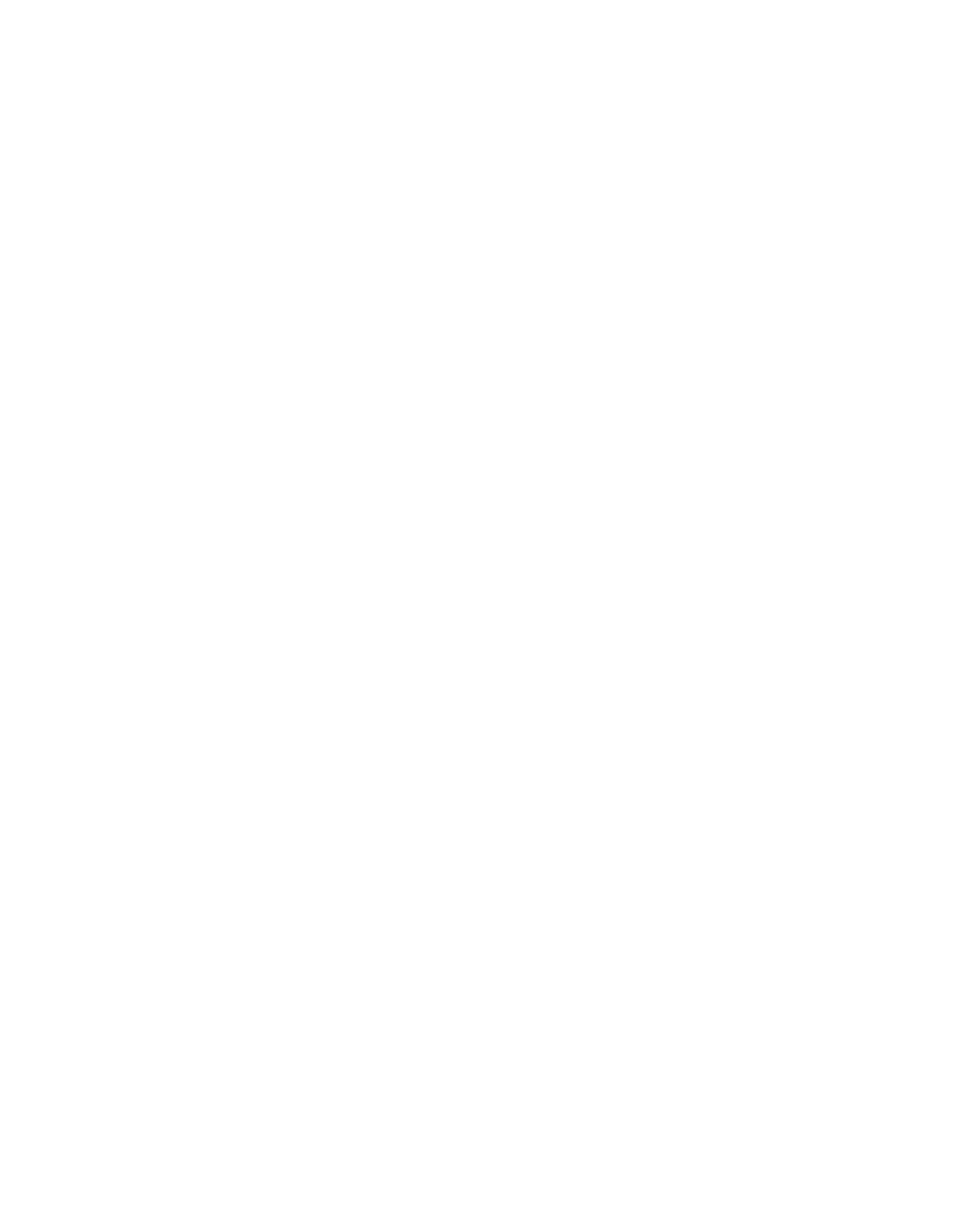
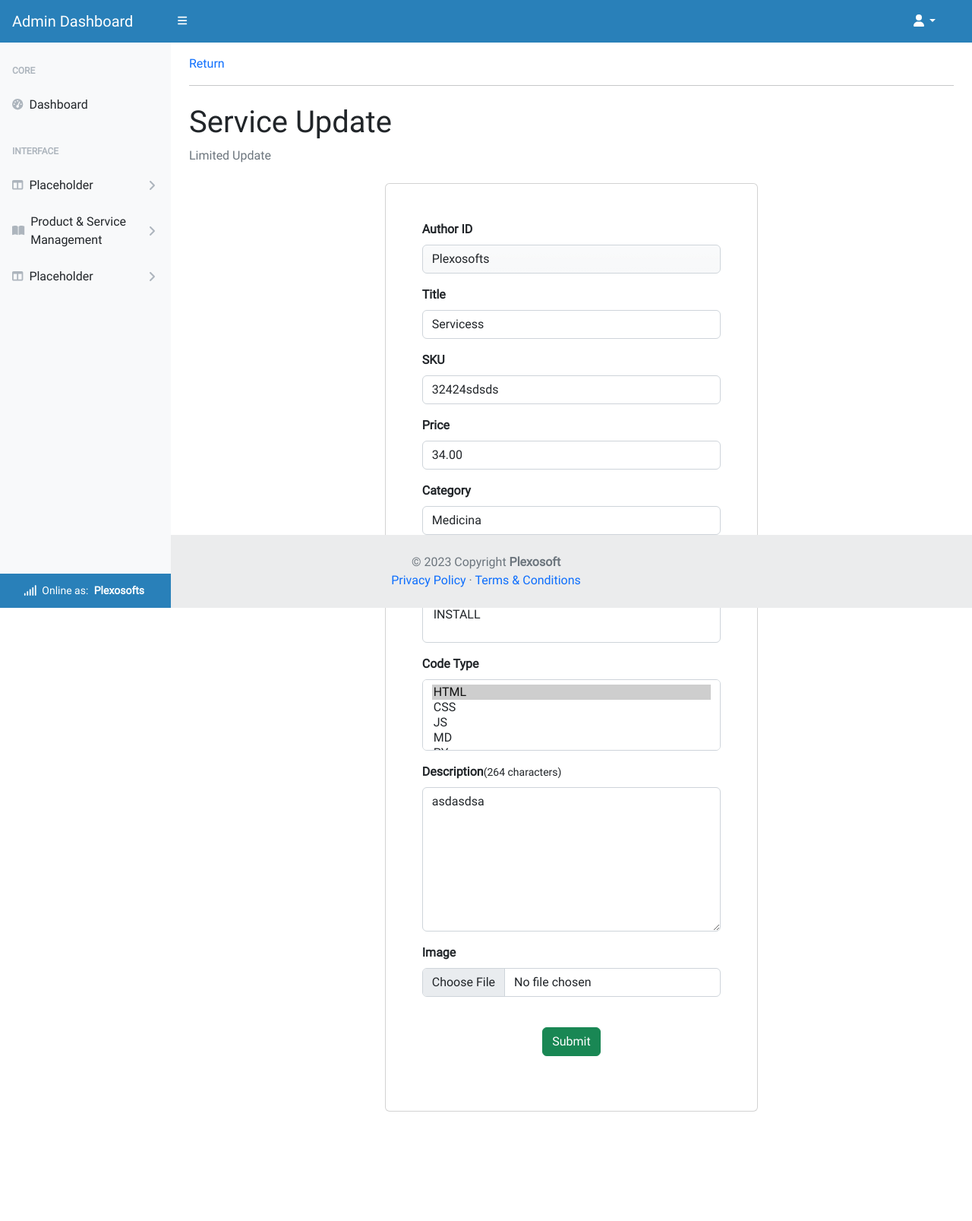
Before and after one commit to Code-Institute-Submissions/py, a Django app: page /account/admin/service/services/ in a window 1280 px wide. Before the commit the page is empty. Shown: the whole page at 76% size. Before the commit the page ends 800 px from the top, so only its background shows below. Run offline with Django 3.2, Linux system fonts and the light colour scheme; a user stored in the database is signed in; data comes from the database, SQL or seed files in the repository; both versions use the stored data as it was after the commit; some libraries are stand-ins or nearby versions; some web fonts are replaced.

Commit message:
feat: improve update template inputs in progress

```diff
--- a/admin_dashboard/templates/admin-dashboard/all_services.html
+++ b/admin_dashboard/templates/admin-dashboard/all_services.html
@@ -1,8 +1,8 @@
 {% extends "admin-dashboard/base.html" %}
 
 {% block content%}
-<main>
-    <div class="container-fluid p-4 pt-0">
+<main class="pb-5 mb-5">
+    <div class="container-fluid p-4 pt-0 pb-5">
         <h1 class="mt-4">All services</h1>
         <ol class="breadcrumb mb-4">
             <li class="breadcrumb-item active">All created services in Plexosoft's marketplace</li>
--- a/admin_dashboard/templates/admin-dashboard/base.html
+++ b/admin_dashboard/templates/admin-dashboard/base.html
@@ -107,7 +107,7 @@
                             data-bs-parent="#sidenavAccordion">
                             <nav class="sb-sidenav-menu-nested nav accordion" id="sidenavAccordionPages">
                                 <a class="nav-link" href="{% url 'admin_product_creation' %}">Create Product</a>
-                                <a class="nav-link" href="">Create Service</a>
+                                <a class="nav-link" href="{% url 'admin_service_creation' %}">Create Service</a>
 
                                 <a class="nav-link collapsed" href="#" data-bs-toggle="collapse"
                                     data-bs-target="#pagesCollapseProduct" aria-expanded="false"
--- a/admin_dashboard/templates/admin-dashboard/update_service.html
+++ b/admin_dashboard/templates/admin-dashboard/update_service.html
@@ -0,0 +1,163 @@
+{% extends "admin-dashboard/base.html" %}
+{% load i18n %}
+
+{% block content%}
+<main class="pb-5 mb-5">
+    <div class="container-fluid px-4 pb-5">
+        <div class="my-3">
+            <a class="my-0" href="{% url 'admin_all_services' %}">Return</a>
+        </div>
+        <hr>
+        <h1 class="mt-4">Service Update</h1>
+        <ol class="breadcrumb mb-4">
+            <li class="breadcrumb-item active">Limited Update</li>
+        </ol>
+
+        <!-- Role Alert -->
+        {% if request.user.role == 0 %}
+        <div class="alert alert-warning text-center" role="alert">
+            In order to update aservice instance you need to be an admin.
+        </div>
+        {% elif request.user.role == 1%}
+
+        <!-- Form Container -->
+        <div class="row d-flex justify-content-center align-items-center">
+            <div class="col-xl-6 col-md-12 d-inline-block">
+                <form method="POST" class="card p-5" enctype="multipart/form-data">
+                    {% csrf_token %}
+                    {% if service.non_field_errors %}
+                    <div class="errors">{{ service.non_field_errors }}</div>
+                    {% endif %}
+
+                    <!-- Author -->
+                    <div class="mb-3">
+                        <label class="form-label"><strong>Author ID</strong></label>
+                        <input type="text" class="form-control bg-light bg-gradient" value="{{ request.user.username }}"
+                            readonly>
+                        <input type="hidden" name="{{ service.author.name }}" class="form-control bg-light bg-gradient"
+                            value="{{ service.author.value }}" id="{{ service.author.id_for_label }}" readonly>
+                        {% if service.author.errors %}
+                        <div class="errors">{{ service.author.errors }}</div>
+                        {% endif %}
+                    </div>
+
+                    <!-- Title -->
+                    <div class="mb-3">
+                        <label for="title" class="form-label"><strong>Title</strong></label>
+                        <input type="text" name="title" class="form-control" id="title" maxlength="20"
+                            value="{{ service.title }}" required>
+                        {% if service.title.errors %}
+                        <div class="errors">{{ service.title.errors }}</div>
+                        {% endif %}
+                    </div>
+
+                    <!-- SKU Number -->
+                    <div class="mb-3">
+                        <label for="sku" class="form-label"><strong>SKU</strong></label>
+                        <input type="text" name="sku" class="form-control" id="sku" value="{{ service.sku }}" required>
+                        {% if service.sku.errors %}
+                        <div class="errors">{{ service.sku.errors }}</div>
+                        {% endif %}
+                    </div>
+
+                    <!-- Price -->
+                    <div class="mb-3">
+                        <label for="price" class="form-label"><strong>Price</strong></label>
+                        <input type="number" name="price" class="form-control" id="price" value="{{ service.price }}"
+                            step="0.01" min="0" required>
+                        {% if service.price.errors %}
+                        <div class="errors">{{ service.price.errors }}</div>
+                        {% endif %}
+                    </div>
+
+                    <!-- Category -->
+                    <div class="mb-3">
+                        <label for="category" class="form-label"><strong>Category</strong></label>
+                        <select name="category" class="form-control" id="category" required>
+                            <option value="{{ service.category.id }}" selected>{{ service.category }}</option>
+                            {% for category in categories %}
+                            {% if category.id != service.category.id %}
+                            <option value="{{ category.id }}">{{ category }}</option>
+                            {% endif %}
+                            {% endfor %}
+                        </select>
+                        {% if service.category.errors %}
+                        <div class="errors">{{ service.category.errors }}</div>
+                        {% endif %}
+                    </div>
+
+
+                    <!-- Service Type -->
+                    <div class="mb-3">
+                        <label for="service" class="form-label"><strong>Service Type</strong></label>
+                        <select name="service" class="form-control" id="service" multiple="multiple" required>
+                            <option value="{{ service.service.id }}" selected>
+                                {{ offer_service.first }}</option>
+                            {% for service in services %}
+                            {% if offer_service.first.id != service.id %}
+                            <option value="{{ service.id }}">{{ service }}</option>
+                            {% endif %}
+                            {% endfor %}
+                        </select>
+                        {% if service.service.errors %}
+                        <div class="errors">{{ service.service.errors }}</div>
+                        {% endif %}
+                    </div>
+
+
+                    <!-- Code Type -->
+                    <div class="mb-3">
+                        <label for="code" class="form-label"><strong>Code Type</strong></label>
+                        <select name="code" class="form-control" id="code" multiple="multiple" required>
+                            <option value="{{ code.code.id }}" selected>
+                                {{ offer_code.first }}</option>
+                            {% for code in codes %}
+                            {% if offer_code.first.id != code.id %}
+                            <option value="{{ code.id }}">{{ code }}</option>
+                            {% endif %}
+                            {% endfor %}
+                        </select>
+                        {% if code.code.errors %}
+                        <div class="errors">{{ code.code.errors }}</div>
+                        {% endif %}
+                    </div>
+
+                    <!-- Description -->
+                    <div class="mb-3">
+                        <label for="description" class="form-label"><strong>Description</strong><small>(264
+                                characters)</small></label>
+                        <textarea name="description" class="form-control" id="description" maxlength="258" rows="4"
+                            required>{{ service.description }}</textarea>
+                        {% if service.description.errors %}
+                        <div class="errors">{{ service.description.errors }}</div>
+                        {% endif %}
+                    </div>
+
+                    <!-- Image -->
+                    <div class="mb-3">
+                        <label for="service_image" class="form-label"><strong>Image</strong></label>
+                        {% if service.service_image %}
+                        <div class="mb-2 text-center">
+                            <img src="{{ service.service_image.url }}" alt="Current Image" style="max-width: 200px;">
+                        </div>
+                        {% endif %}
+                        <input type="file" name="service_image" id="service_image" class="form-control">
+                        {% if service.service_image.errors %}
+                        <div class="errors">{{ service.service_image.errors }}</div>
+                        {% endif %}
+                    </div>
+
+                    <div class="row my-4 text-center">
+                        <div class="col-12 d-inline-block">
+                            <button type="submit" class="btn btn-success">Submit</button>
+                        </div>
+                    </div>
+                </form>
+
+            </div>
+        </div>
+        {% endif %}
+    </div>
+</main>
+
+{% endblock %}
--- a/product_service/views.py
+++ b/product_service/views.py
@@ -2,10 +2,12 @@
 from django.shortcuts import render
 from django.views import View, generic
 from django.shortcuts import get_object_or_404, redirect
+from django.contrib import messages
+
 # Local imports
 from admin_dashboard.views import AdminRequiredMixin
 from .forms import AdminProductCreationForm, AdminServiceCreationForm
-from .models import Product, Service
+from .models import Product, Service, Category, ServiceType, CodeType
 from homepage.models import STATUS
 from .validate_image import validate_image_size
 
@@ -101,7 +103,6 @@ class ServiceList(ServiceBaseListView):
 
 class BaseUpdateServiceView(AdminRequiredMixin, View):
     """Base class for service list view."""
-
     template_name = None
 
     def get(self, request, slug, *args, **kwargs):
@@ -109,16 +110,24 @@ class BaseUpdateServiceView(AdminRequiredMixin, View):
         return render(request, self.template_name, context)
 
     def get_context_data(self, slug):
+        categories = Category.objects.all()
+        services = ServiceType.objects.all()
+        codes = CodeType.objects.all()
+
         queryset = Service.objects.order_by('-created_on')
         service = get_object_or_404(queryset, slug=slug)
         status = STATUS
-        code = service.code.all()
+        offer_code = service.code.all()
         offer_service = service.service.all()
 
         return {
+            "categories": categories,
+            "services": services,
+            "codes": codes,
+
             "service": service,
             "status": status,
-            "code": code,
+            "offer_code": offer_code,
             "offer_service": offer_service,
             "user_authenticated": self.request.user.is_authenticated
         }
```
Also changed, not shown: db.sqlite3.
